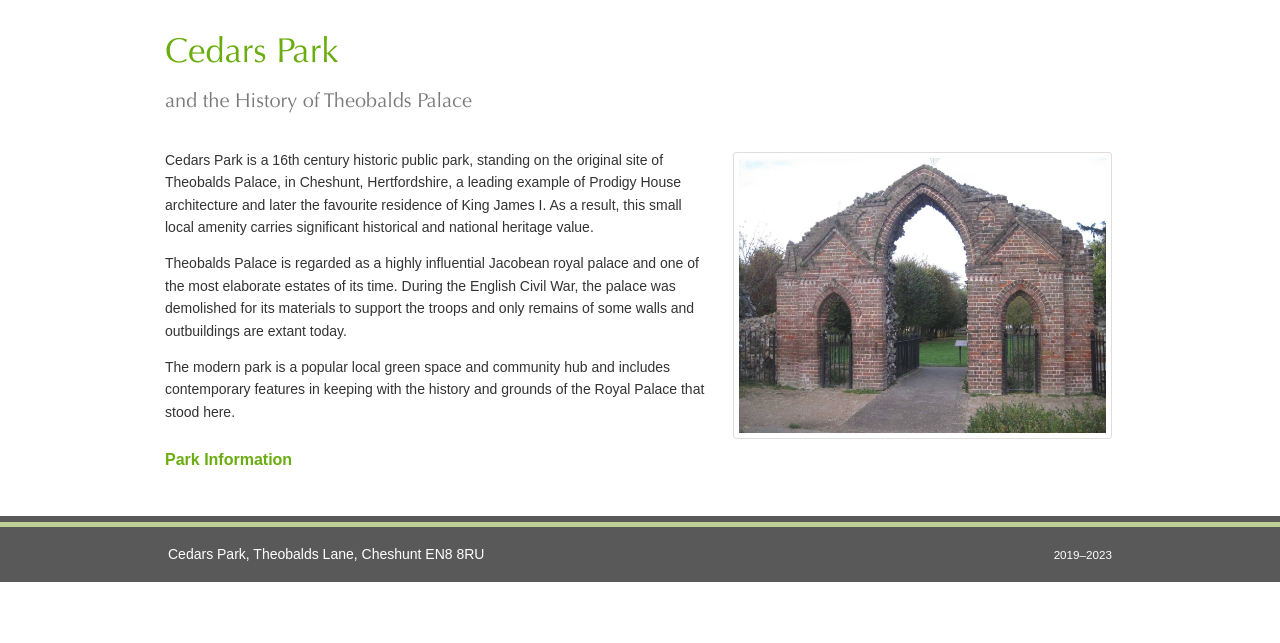
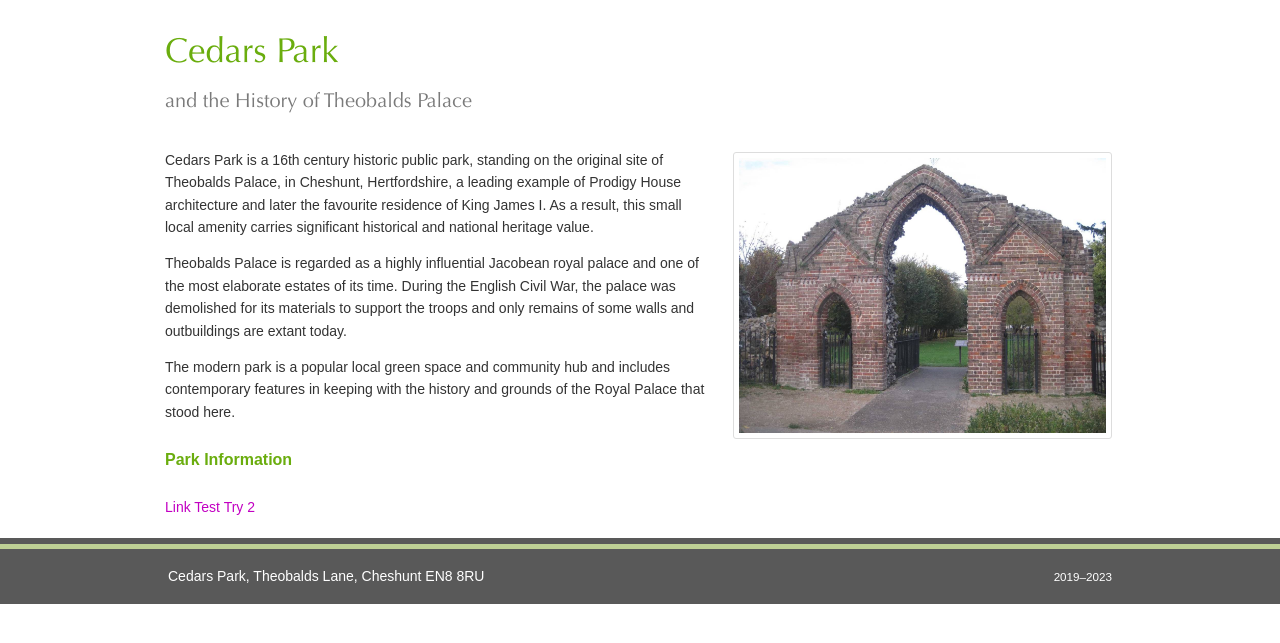
Before and after one commit to jakelgutteridge/CedarsPark, a plain HTML site: page index.html in a window 1280 px wide. Shown: the part 101-744 px from the top of the page. Drawn offline with Linux system fonts and the light colour scheme.

Commit message:
Update index.html

```diff
--- a/index.html
+++ b/index.html
@@ -58,14 +58,13 @@
 
 <h2>Park Information</h2>
 
-<a href="" data-fancybox>
+<a href="" data-fancybox data-src="#dialog-content">Link Test Try 2</a>
   <div id="dialog-content" style="display:none;max-width:500px;">
   <h2>Hello, world!</h2>
   <p>
     Element used to launch the modal would receive focus back after closing.
   </p>
   </div>
-</a>
 
 
 
```
